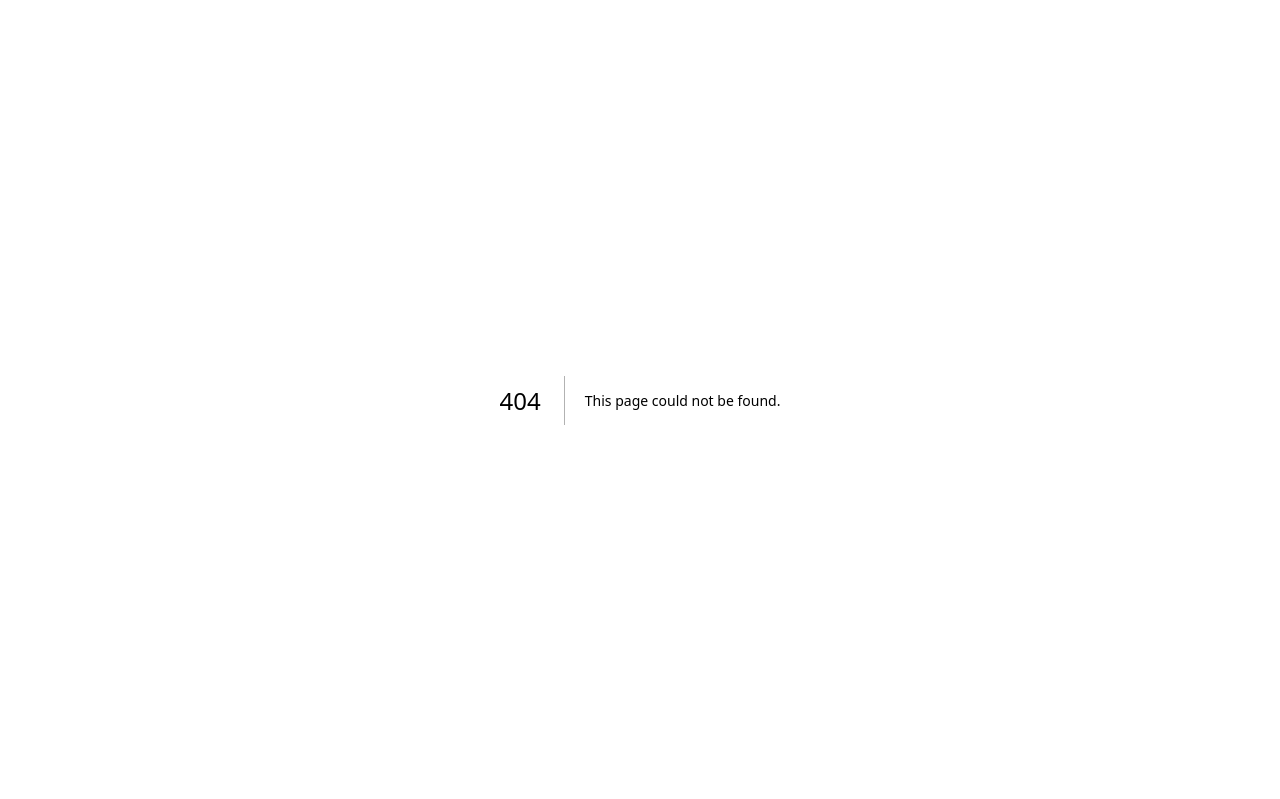
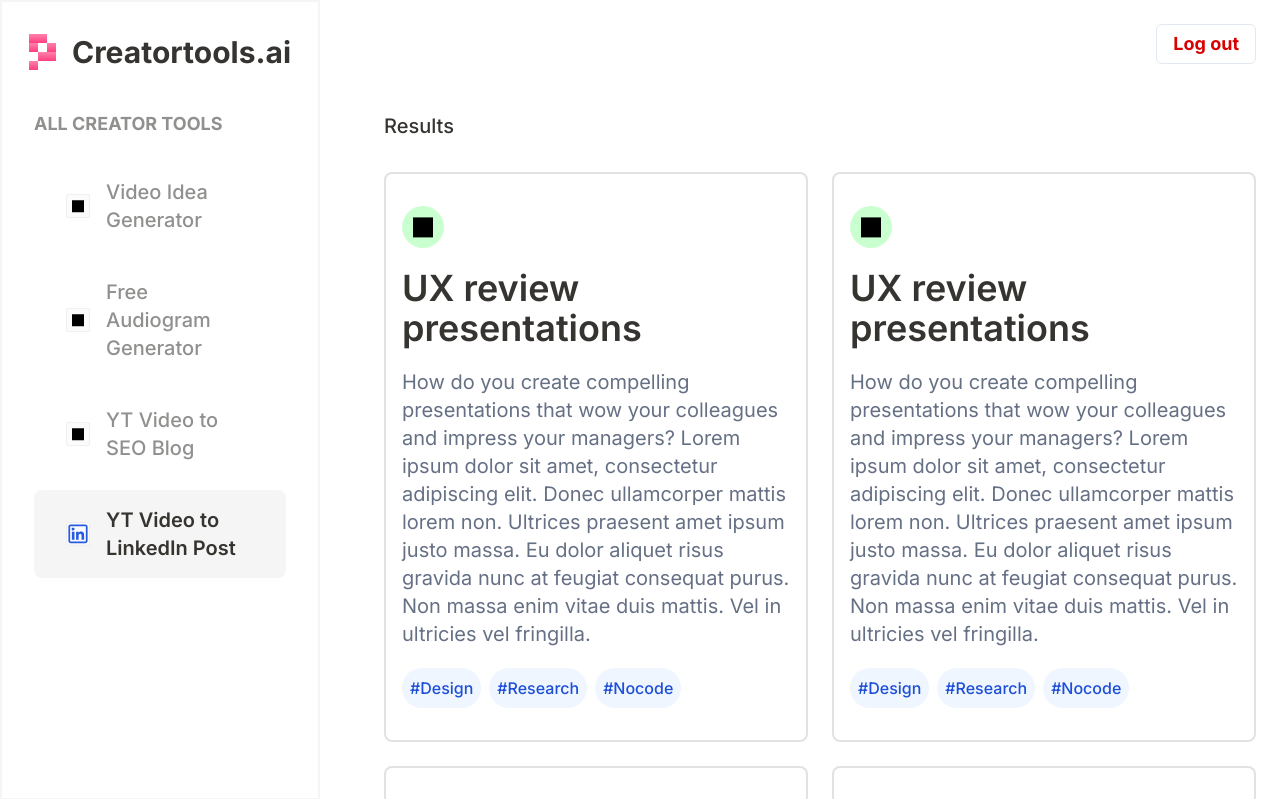
Before and after one commit to Shobhit-Nagpal/1811-assignment, a Next.js app: page /dashboard/post-gen in a window 1280 px wide. Before the commit this address had no page. Shown: the top 799 px of the page. Built offline with nearby package versions, Linux system fonts and the light colour scheme.

Commit message:
Set up dashboard post gen page

```diff
--- /dev/null
+++ b/src/app/dashboard/layout.tsx
@@ -0,0 +1,28 @@
+import type { Metadata } from "next";
+import { Inter } from "next/font/google";
+import "../globals.css";
+import Sidebar from "@/components/Sidebar";
+
+const inter = Inter({ subsets: ["latin"], display: "swap" });
+
+export const metadata: Metadata = {
+  title: "Creatortools.ai",
+  description: "Tools for creators, empowered by AI",
+};
+
+export default function RootLayout({
+  children,
+}: Readonly<{
+  children: React.ReactNode;
+}>) {
+  return (
+    <html lang="en">
+      <body className={inter.className}>
+        <div className="flex items-center justify-between w-full">
+        <Sidebar />
+        {children}
+        </div>
+      </body>
+    </html>
+  );
+}
--- a/src/app/dashboard/page.tsx
+++ /dev/null
@@ -1,3 +0,0 @@
-export default function Dashboard() {
-
-}
--- /dev/null
+++ b/src/app/dashboard/post-gen/page.tsx
@@ -0,0 +1,59 @@
+import { Button } from "@/components/ui/button";
+import GeneratedPost from "@/components/GeneratedPost";
+
+async function getLinkedInPosts() {
+  //do a fetch here
+}
+
+export default function YTVideoToLinkedInPostPage() {
+  // call the getLinkedInPosts here
+  const generatedPosts = [
+    {
+      icon: "/postIcon1.svg",
+      title: "UX review presentations",
+      content: `How do you create compelling presentations that wow your colleagues and impress your managers? Lorem ipsum dolor sit amet, consectetur adipiscing elit. Donec ullamcorper mattis lorem non. Ultrices praesent amet ipsum justo massa. Eu dolor aliquet risus gravida nunc at feugiat consequat purus. Non massa enim vitae duis mattis. Vel in ultricies vel fringilla.`,
+      tags: ["Design", "Research", "Nocode"],
+    },
+    {
+      icon: "/postIcon1.svg",
+      title: "UX review presentations",
+      content: `How do you create compelling presentations that wow your colleagues and impress your managers? Lorem ipsum dolor sit amet, consectetur adipiscing elit. Donec ullamcorper mattis lorem non. Ultrices praesent amet ipsum justo massa. Eu dolor aliquet risus gravida nunc at feugiat consequat purus. Non massa enim vitae duis mattis. Vel in ultricies vel fringilla.`,
+      tags: ["Design", "Research", "Nocode"],
+    },
+    {
+      icon: "/postIcon1.svg",
+      title: "UX review presentations",
+      content: `How do you create compelling presentations that wow your colleagues and impress your managers? Lorem ipsum dolor sit amet, consectetur adipiscing elit. Donec ullamcorper mattis lorem non. Ultrices praesent amet ipsum justo massa. Eu dolor aliquet risus gravida nunc at feugiat consequat purus. Non massa enim vitae duis mattis. Vel in ultricies vel fringilla.`,
+      tags: ["Design", "Research", "Nocode"],
+    },
+    {
+      icon: "/postIcon1.svg",
+      title: "UX review presentations",
+      content: `How do you create compelling presentations that wow your colleagues and impress your managers? Lorem ipsum dolor sit amet, consectetur adipiscing elit. Donec ullamcorper mattis lorem non. Ultrices praesent amet ipsum justo massa. Eu dolor aliquet risus gravida nunc at feugiat consequat purus. Non massa enim vitae duis mattis. Vel in ultricies vel fringilla.`,
+      tags: ["Design", "Research", "Nocode"],
+    },
+    {
+      icon: "/postIcon1.svg",
+      title: "UX review presentations",
+      content: `How do you create compelling presentations that wow your colleagues and impress your managers? Lorem ipsum dolor sit amet, consectetur adipiscing elit. Donec ullamcorper mattis lorem non. Ultrices praesent amet ipsum justo massa. Eu dolor aliquet risus gravida nunc at feugiat consequat purus. Non massa enim vitae duis mattis. Vel in ultricies vel fringilla.`,
+      tags: ["Design", "Research", "Nocode"],
+    },
+  ];
+  return (
+    <main className="w-3/4 h-screen">
+      <div className="flex items-center justify-end p-6">
+        <Button variant="outline" className="text-lg font-bold text-[#D80000]">
+          Log out
+        </Button>
+      </div>
+      <div className="p-6 ml-10 flex flex-col items-start justify-center gap-8">
+        <p className="text-[#363430] text-xl font-medium">Results</p>
+        <div className="md:grid md:grid-cols-2 sm:flex sm:flex-col gap-6">
+        {generatedPosts.map((post, idx) => (
+          <GeneratedPost key={idx} icon={post.icon} title={post.title} content={post.content} tags={post.tags} />
+        ))}
+        </div>
+      </div>
+    </main>
+  );
+}
--- /dev/null
+++ b/src/components/GeneratedPost.tsx
@@ -0,0 +1,29 @@
+import Tag from "./Tag";
+import Image from "next/image";
+
+type GeneratedPostProps = {
+  icon: string;
+  title: string;
+  content: string;
+  tags: string[];
+};
+
+export default function GeneratedPost({
+  icon,
+  title,
+  content,
+  tags,
+}: GeneratedPostProps) {
+  return (
+    <div className="flex flex-col items-start justify-center border-2 border-solid border-[#E2E2E2] rounded-lg px-4 py-8 gap-5">
+      <Image src={icon} alt="Post icon" width={42} height={42} />
+      <h1 className="text-4xl font-semibold text-[#363430]">{title}</h1>
+      <p className="text-xl text-[#667085]">{content}</p>
+      <div className="flex items-center justify-center gap-2">
+      {tags.map((tag, idx) => (
+        <Tag key={idx} name={tag} color={"blue"} />
+      ))}
+      </div>
+    </div>
+  );
+}
--- /dev/null
+++ b/src/components/Sidebar.tsx
@@ -0,0 +1,47 @@
+"use client";
+import Image from "next/image";
+import Logo from "./Logo";
+import { usePathname } from "next/navigation";
+import { cn } from "@/lib/utils";
+
+export default function Sidebar() {
+  const pathname = usePathname().split("/")[2];
+  const tools = [
+    {
+      icon: "/highlight.svg",
+      name: "Video Idea Generator",
+      active: pathname === "idea-gen" ? true : false,
+    },
+    {
+      icon: "/audiogram.svg",
+      name: "Free Audiogram Generator",
+      active: pathname === "audio-gen" ? true : false,
+    },
+    {
+      icon: "/yt2Blog.svg",
+      name: "YT Video to SEO Blog",
+      active: pathname === "blog-gen" ? true : false,
+    },
+    {
+      icon: "/yt2Linkedin.svg",
+      name: "YT Video to LinkedIn Post",
+      active: pathname === "post-gen" ? true : false,
+    },
+  ];
+  return (
+    <div className="w-1/4 h-screen p-8 flex flex-col items-start justify-start border-solid border-2 border-[#F5F5F5] gap-y-10">
+      <Logo />
+      <div>
+        <h3 className="text-[#91908F] font-bold text-lg">ALL CREATOR TOOLS</h3>
+        <div className="mt-6 flex flex-col items-start justify-center gap-y-3">
+        {tools.map((tool, idx) => (
+          <div key={idx} className={cn(tool.active ? "bg-[#F5F5F5] rounded-lg" : null,"py-4 px-8 flex items-center justify-start gap-x-4")}>
+          <Image src={tool.icon} alt="Tool icon" width={24} height={24} />
+          <h3 className={cn(tool.active ? "text-[#363430] font-semibold": "text-[#91908F] font-medium" , "text-xl")}>{tool.name}</h3>
+          </div>
+        ))}
+        </div>
+      </div>
+    </div>
+  );
+}
--- /dev/null
+++ b/src/components/Tag.tsx
@@ -0,0 +1,12 @@
+type TagProps = {
+  name: string;
+  color: string;
+};
+
+export default function Tag({ name }: TagProps) {
+  return (
+    <div className={`bg-blue-50 rounded-full p-2`}>
+      <p className={`text-blue-700 text-base font-medium`}>#{name}</p>
+    </div>
+  );
+}
```
Also changed, not shown: public/postIcon1.svg (added).
